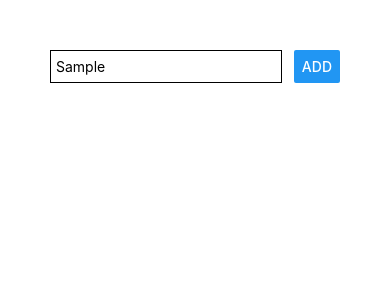
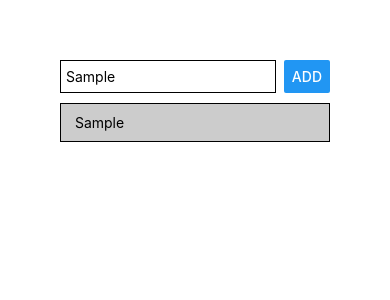
Before and after one commit to wamontgomery0068/General_Reference_Projects, a React Native app in the folder React_Native_Projects/rn-complete-guide/: screen / in a window 390 px wide. Both pictures are taken after typing "Sample" into the empty fields and a click on the button "ADD". Shown: the top 300 px of the page. Built offline with nearby package versions, Linux system fonts and the light colour scheme.

Commit message:
Goals are printing on the screen

```diff
--- a/React_Native_Projects/rn-complete-guide/App.js
+++ b/React_Native_Projects/rn-complete-guide/App.js
@@ -1,16 +1,26 @@
 import React, {useState} from 'react';
-import { StyleSheet, Text, View, TextInput, Button } from 'react-native';
+import {
+  StyleSheet,
+  Text,
+  View,
+  TextInput,
+  Button,
+  ScrollView,
+  FlatList
+} from 'react-native';
 
 export default function App() {
 
   const [enteredGoal, setEnteredGoal] = useState('');
+
+  const [courseGoals, setCourseGoals] = useState([]);
 
   const goalInputHandler = (enteredText) => {
     setEnteredGoal(enteredText);
   };
 
   const addGoalHandler = () => {
-    console.log(enteredGoal);
+    setCourseGoals(currentGoals => [...currentGoals, enteredGoal]);
   };
 
   return (
@@ -33,9 +43,20 @@
 
       </View>
 
-      <View>
+      <FlatList
 
-      </View>
+        data = {courseGoals}
+
+        renderItem = {itemData => (
+
+          <View style = {styles.listItem} >
+
+            <Text> {itemData.item} </Text>
+
+          </View>
+
+          )}
+        />
 
     </View>
   );
@@ -44,7 +65,7 @@
 const styles = StyleSheet.create({
 
   screen: {
-    padding: 50
+    padding: 60
   },
 
   inputContainer: {
@@ -58,6 +79,14 @@
     borderColor: 'black',
     borderWidth: 1,
     padding: 5
+  },
+
+  listItem: {
+    padding: 10,
+    marginVertical: 10,
+    backgroundColor: '#ccc',
+    borderColor: 'black',
+    borderWidth: 1
   }
 
 });
```
